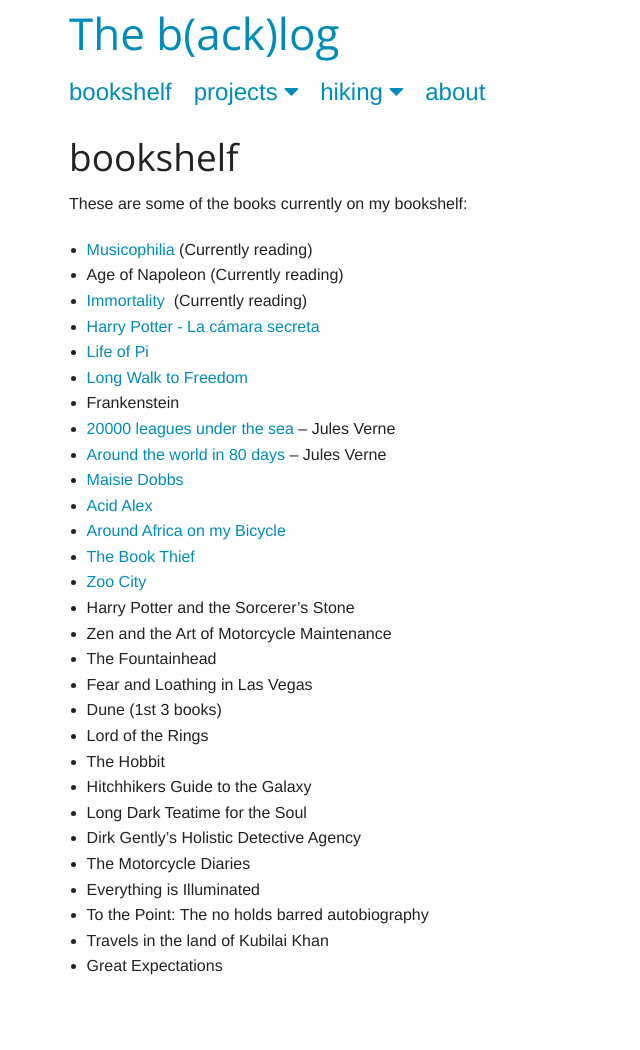
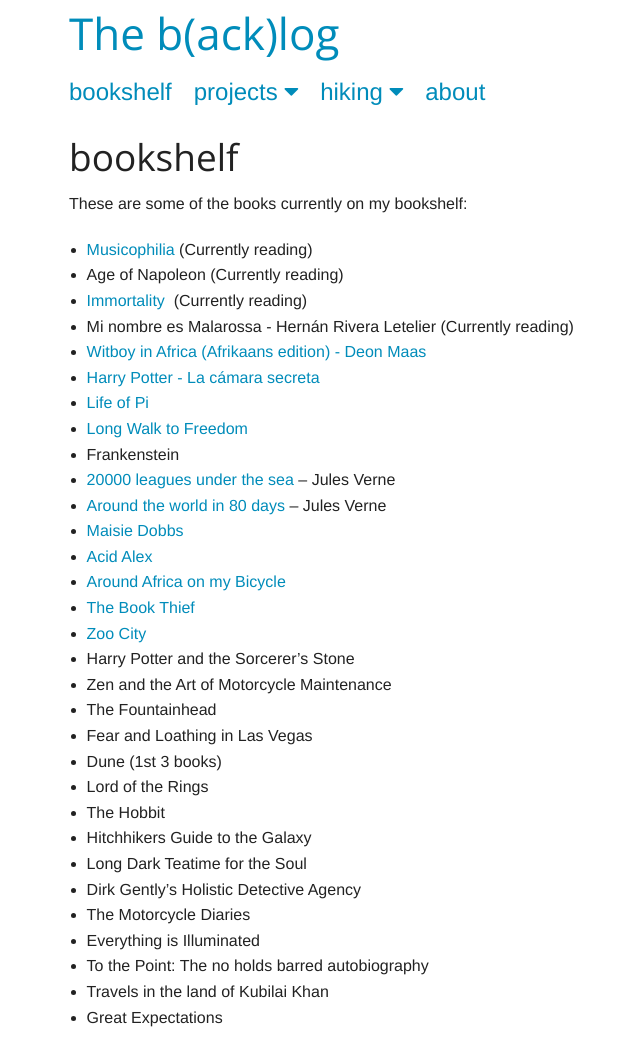
Before and after one commit to dirkcuys/thebacklog, a Jekyll site: the page built from bookshelf/index.md, in a window 1280 px wide. Shown: the whole page, without its empty margins (86-726 px from the left). Built offline with Jekyll 4.4.1, drawn with Linux system fonts in a browser that asks for light colours; nearby versions of some CDN libraries; Markdown is read by kramdown in place of the engine named in the settings; before the commit the page ends 999 px from its top, so only the background shows below that.

Commit message:
Update bookshelf

```diff
--- a/bookshelf/index.md
+++ b/bookshelf/index.md
@@ -8,6 +8,8 @@
 *   [Musicophilia][1] (Currently reading)
 *   Age of Napoleon (Currently reading)
 *   [Immortality][3]  (Currently reading)
+*   Mi nombre es Malarossa - Hernán Rivera Letelier (Currently reading)
+*   [Witboy in Africa (Afrikaans edition) - Deon Maas](http://www.kalahari.com/Books/Witboy-in-Africa_p_35650671)
 *   [Harry Potter - La cámara secreta](https://es.wikipedia.org/wiki/Harry_Potter_y_la_c%C3%A1mara_secreta)
 *   [Life of Pi](https://en.wikipedia.org/wiki/Life_of_Pi)
 *   [Long Walk to Freedom][2]
```
